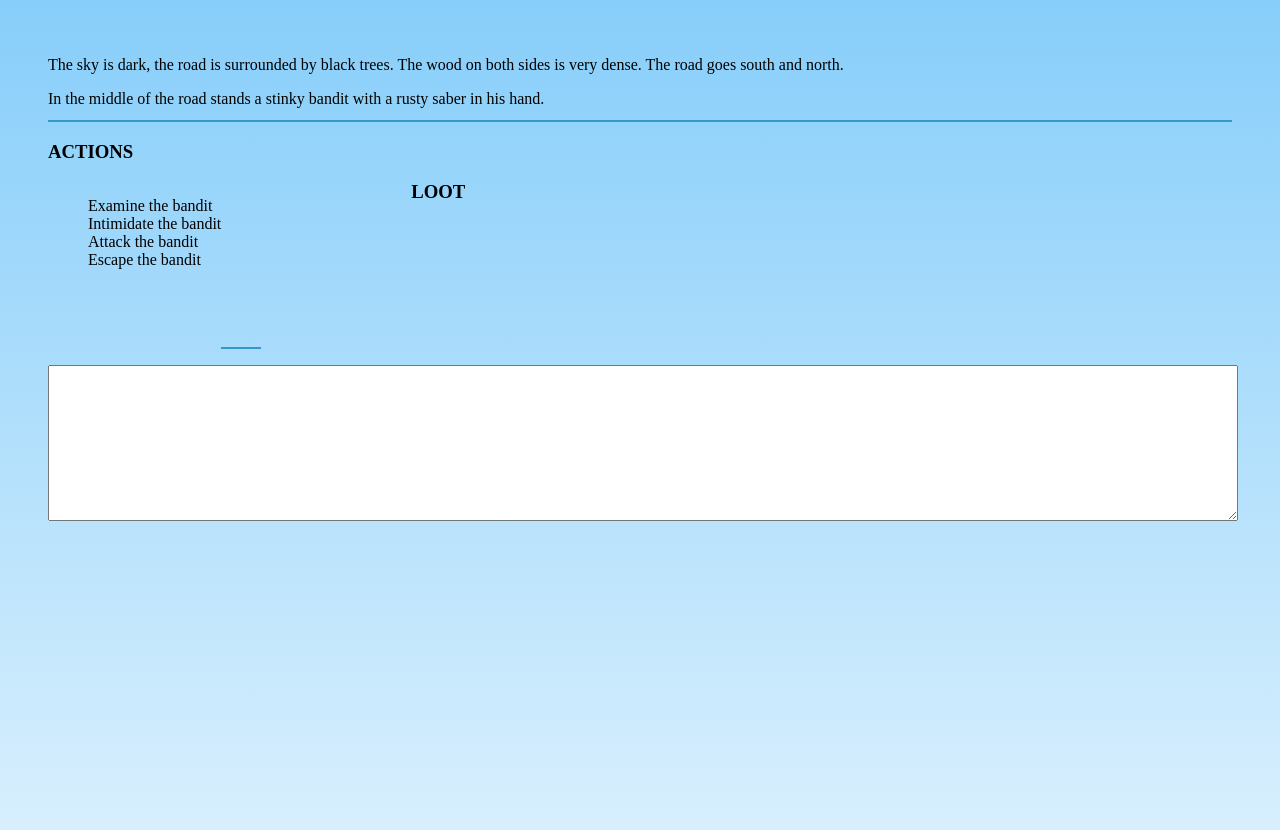
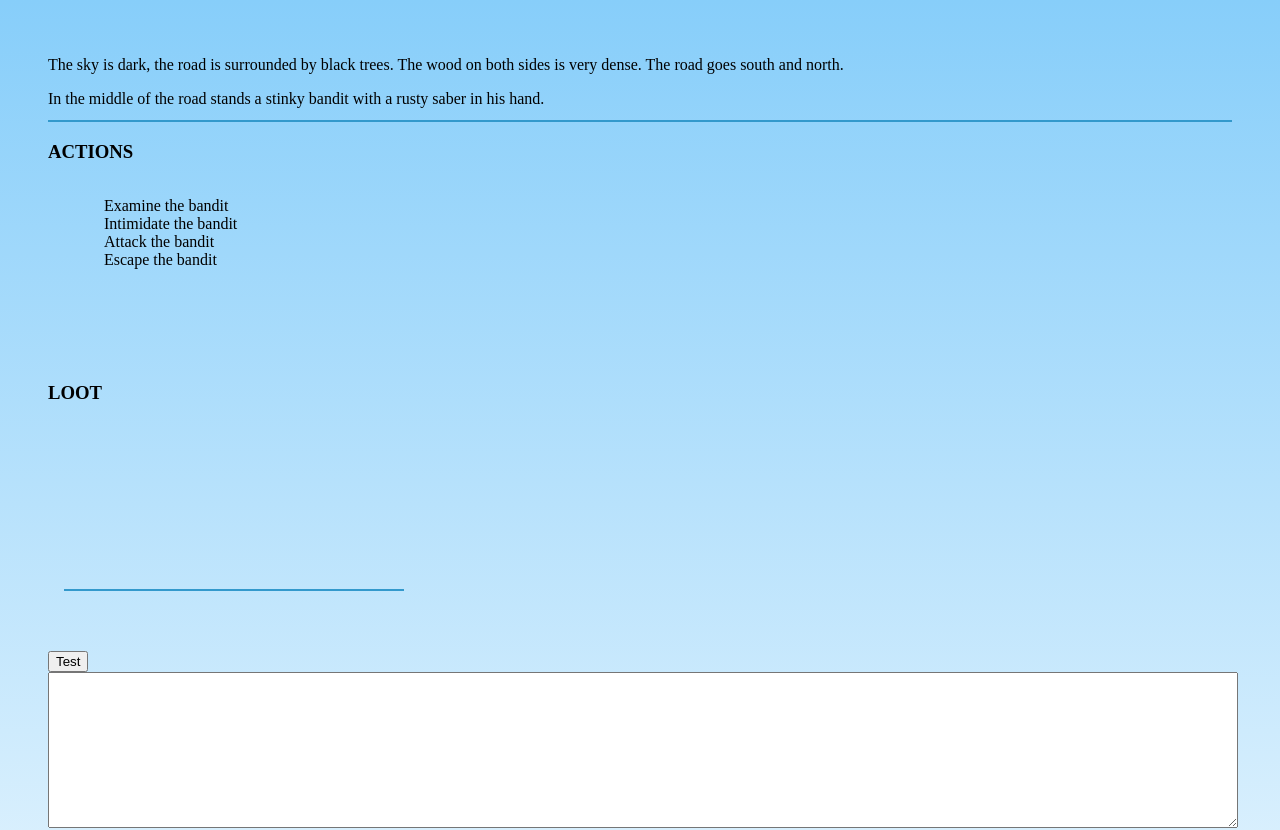
Before and after one commit to portojs/portojs, a plain HTML site: page gamebook/page001.html in a window 1280 px wide. Shown: the top 830 px of the page. Drawn offline with Linux system fonts and the light colour scheme.

Commit message:
Gamebook day-11-2

```diff
--- a/gamebook/css/mainpage.css
+++ b/gamebook/css/mainpage.css
@@ -1,10 +1,9 @@
 h3 {
+    visibility: visible;
 }
 
 #loot {
     visibility: visible;
-    margin-left: 150px;
-    display: inline;
 }
 #main_gradient {
     min-height: 1200px;
@@ -23,12 +22,16 @@ h3 {
     border-bottom: 2px #3399cc solid;
 }
 #action_list {
-    float: left;
+    display: inline-block;
     height: 150px;
+    width: 300px;
+    margin: 1em;
 }
 #loot_list {
-    float: left;
+    display: inline-block;
     height: 150px;
+    width: 300px;
+    margin: 1em;
     border-bottom: 2px #3399cc solid;
 }
 #result_field {
--- a/gamebook/js/test.js
+++ b/gamebook/js/test.js
@@ -125,6 +125,23 @@ function lootEnemy() {
 function exitLoot() {
 
 }
+
+function test(option1, action1,
+              option2, action2,
+              option3, action3,
+              option4, action4,
+              option5, action5,
+              option6, action6) {
+    var i;
+    var actionList = document.getElementById("action_list");
+    for (i = 0; i < actionList.childNodes.length; i++) {
+        actionList.childNodes[i].style.visibility = "hidden";
+    }
+    for (i = 0; i < arguments.length; i++) {
+        actionList.childNodes[i].style.visibility = "visible";
+        actionList.childNodes[i].innerHTML = arguments[i];
+    }
+}
 /*
 function sendActions(actions) {
     var i;
--- a/gamebook/page001.html
+++ b/gamebook/page001.html
@@ -25,6 +25,7 @@
         </div>
         <p id="result_field"></p>
         <form>
+            <input type="button" value="Test" onclick="test(1,2,3,4)">
             <textarea id="text_area"></textarea>
             <textarea id="hero_hp"></textarea>
             <textarea id="enemy_hp"></textarea>
```
